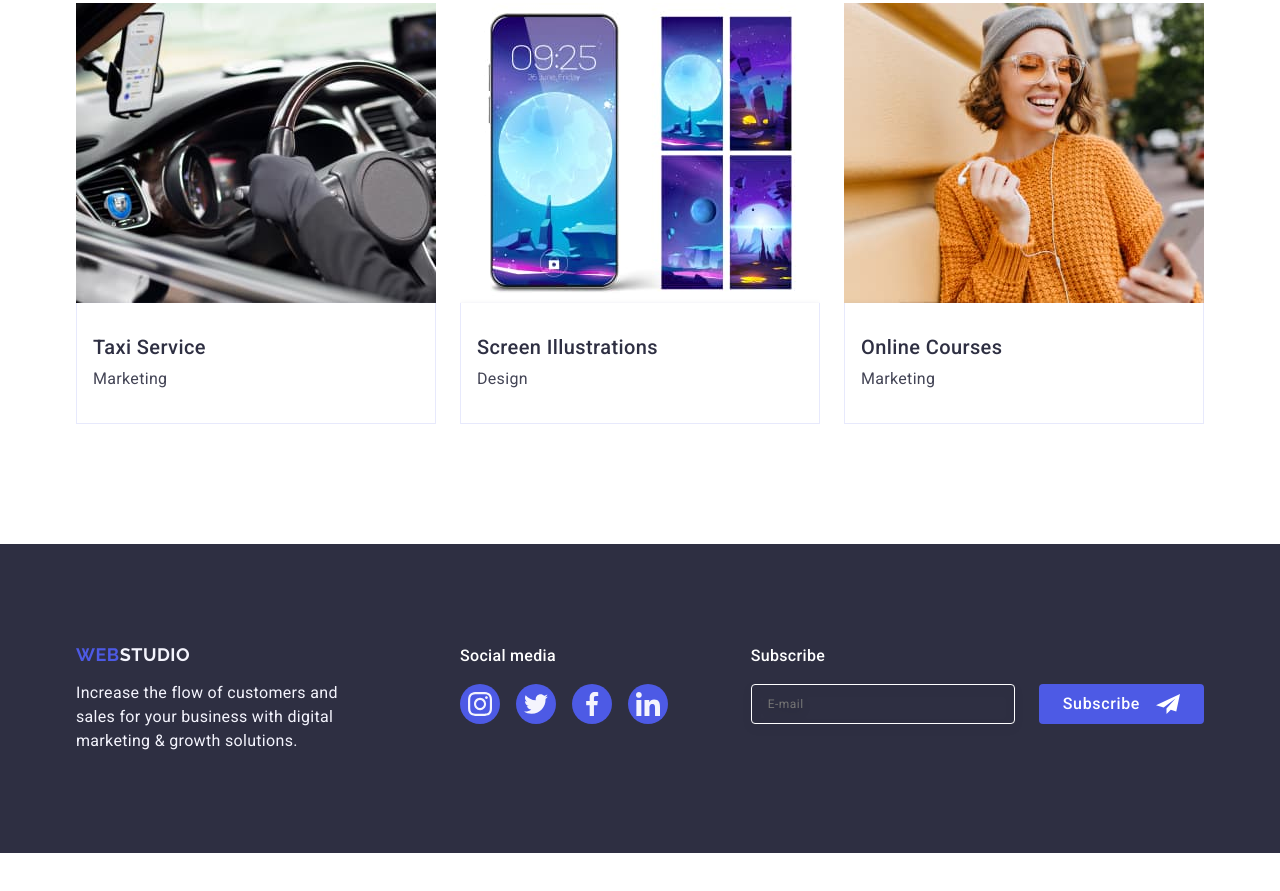
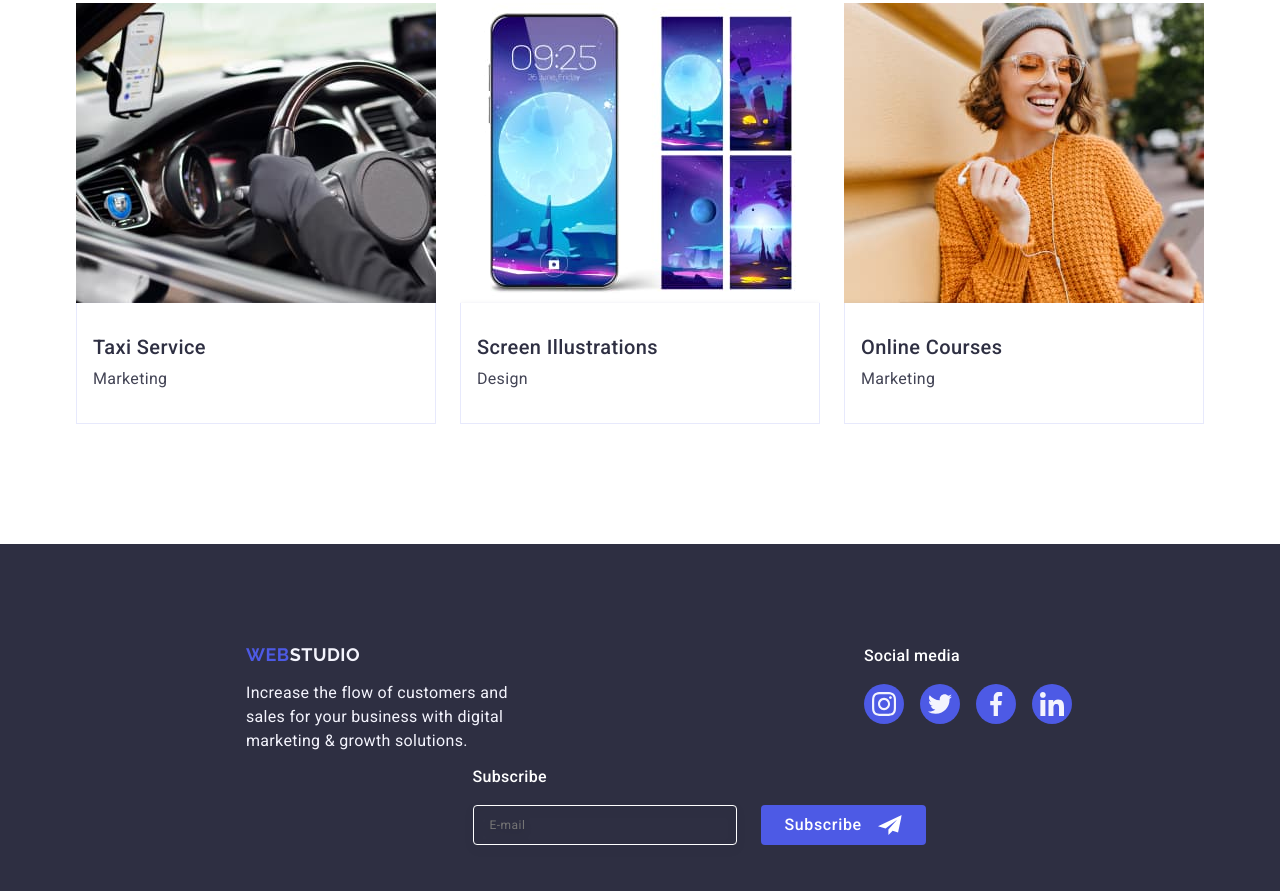
Before and after one commit to Maymiro11/goit-markup-hw-06, a plain HTML site: page index.html in a window 1280 px wide. Shown: the part 2638-3529 px from the top of the page. Before the commit the page ends 3491 px from the top, so only its background shows below. Drawn offline with nearby package versions, Linux system fonts and the light colour scheme.

Commit message:
footer-input

```diff
--- a/css/styles.css
+++ b/css/styles.css
@@ -423,11 +423,14 @@ img {
   padding-bottom: 100px;
 }
 .footer-container {
-
+  display: flex;
+  gap: 72px;
+  flex-direction: column;
 
 }
 .footer-left-div {
-  margin-right: 120px;
+  /* margin-right: 120px; */
+
 }
 
 .footer-link {
@@ -439,7 +442,8 @@ img {
   letter-spacing: 0.03em;
   text-transform: uppercase;
   margin-bottom: 16px;
-  display: inline-block;
+  display: flex;
+  justify-content: center;
 }
 .footer-link-studio {
   color: #f4f4fd;
@@ -458,7 +462,8 @@ img {
   font-weight: 500;
   line-height: 1.5;
   letter-spacing: 0.02em;
-  margin-right: 80px;
+
+  text-align: center;
 }
 .footer-soc-text {
   margin-bottom: 16px;
@@ -492,6 +497,7 @@ img {
 }
 .footer-input {
   margin-left: auto;
+
 }
 .footer-input input[type="text"] {
   background-color: inherit;
@@ -518,6 +524,9 @@ img {
   line-height: 1.5;
   letter-spacing: 0.02em;
   margin-bottom: 16px;
+
+  display: flex;
+  justify-content: center;
 }
 .footer-button {
   background-color: #4d5ae5;
@@ -531,10 +540,12 @@ img {
   display: flex;
   justify-content: center;
   align-items: center;
-  min-width: 165px;
+  width: 165px;
   height: 40px;
   border: none;
   transition: background-color 250ms cubic-bezier(0.4, 0, 0.2, 1);
+
+margin: 0 auto;
 }
 .btn-subscribe:hover,
 .btn-subscribe:focus {
@@ -548,7 +559,7 @@ img {
 }
 .subscribe-input {
   color: #ffffff;
-  width: 264px;
+  width: 288px;
   height: 40px;
   flex-shrink: 0;
   padding-left: 16px;
@@ -563,6 +574,7 @@ img {
 }
 .subscribe-form {
   display: flex;
+  flex-direction: column;
   gap: 24px;
 }
 
@@ -904,16 +916,55 @@ margin-bottom: 48px;
 .our-portfolio-item{
     flex-basis: calc((100% - 24px) / 2);
 }
-
-
-
   .our-team-item {
     max-width: 100%;
     flex-basis: calc((100% - 24px) / 2);
   }
+  /* Footer */
+  .footer-container{
+    display: flex;
+    align-items: baseline;
+    flex-direction: row;
+    flex-wrap: wrap;
+    flex-basis: calc((100% - 24px) / 2);
+    gap: 24px;
+    margin-left: 40px;
+}
+.footer-text{
+    max-width: 264px;
+}
+.subscribe-form{
+    flex-direction: row;
+}
+.footer-left-div {
+  margin-right: 120px;
+
+}
+.footer-link{
+  display: inline-block;
+}
+.footer-social{
+  margin-right: 80px;
+}
+.subscribe-input{
+  width: 264px;
+  margin-left: 0;
+}
+.footer-input{
+  margin: 0;
+}
+.footer-input-text{
+justify-content: start;
+}
+
+  /* MB-menu */
   .mobile-menu {
     display: none;
   }
+
+
+
+
 }
 @media screen and (min-width: 1158px) {
   .section {
@@ -973,13 +1024,40 @@ margin-bottom: 48px;
     transform: translateY(0%);
     transition: transform 250ms cubic-bezier(0.4, 0, 0.2, 1);
   }
+
+/* Footer */
 .footer-container{
     display: flex;
     align-items: baseline;
+    flex-direction: row;
+    gap: 12px;
+    justify-content: space-around;
+    margin-left: 120px;
 }
 .footer-text{
-    max-width: 264px;
+    width: 264px;
 }
+.subscribe-form{
+    flex-direction: row;
+}
+/* .footer-left-div {
+  margin-right: 120px;
+
+} */
+.footer-link{
+  display: inline-block;
+}
+.footer-social{
+  /* margin-right: 80px; */
+  text-align: start;
+}
+.subscribe-input{
+  max-width: 264px;
+}
+.footer-input-text{
+  justify-content: start;
+}
+
 }
 /* for desctop */
 /* @media screen and (min-resolution: 192dpi) and
```
